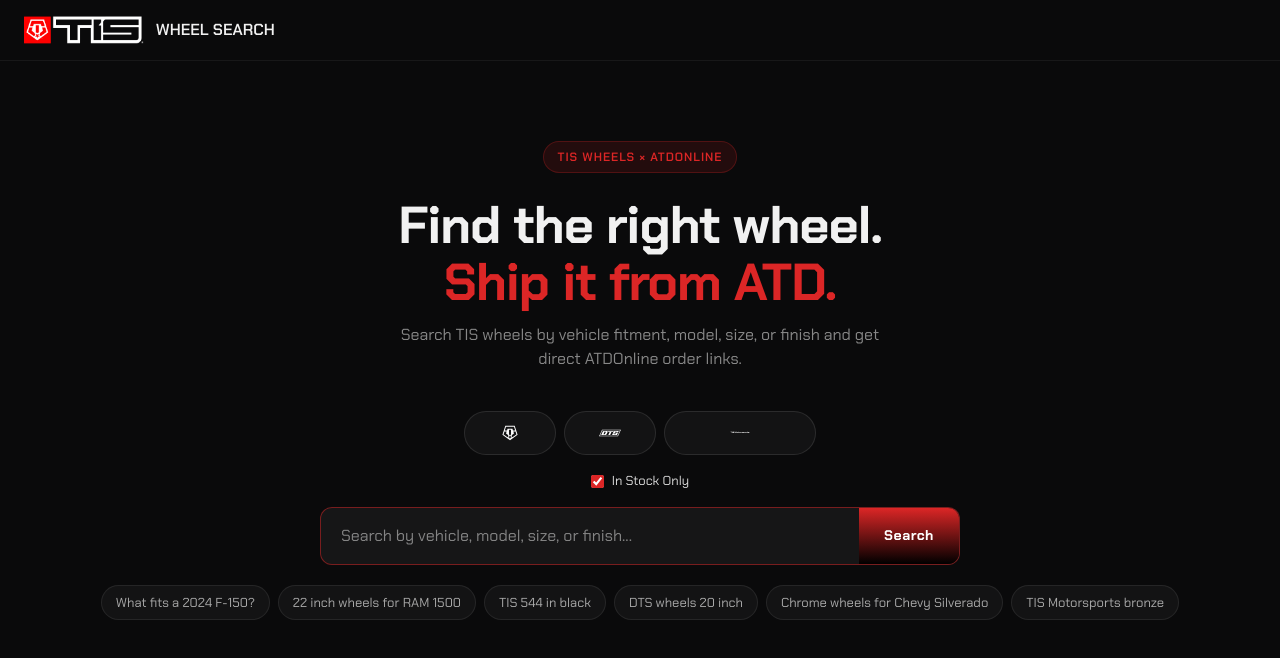
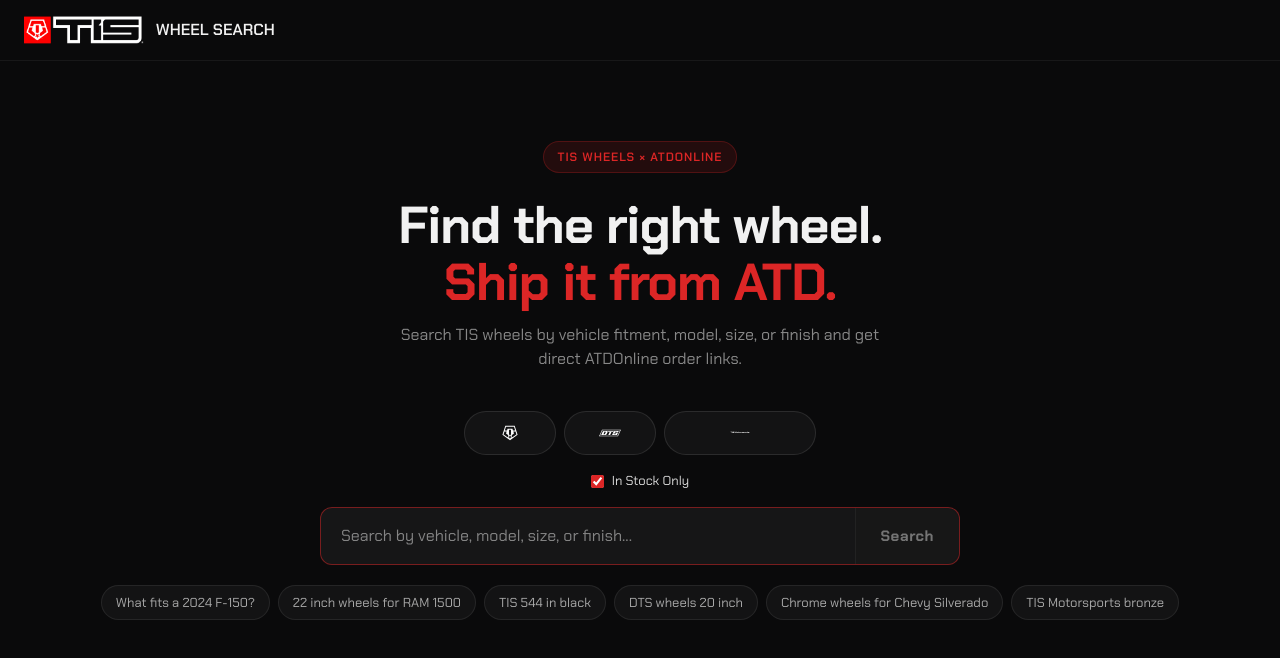
Before and after one commit to haythh/tis-dealer-tool, a Next.js app: page / in a window 1280 px wide. Shown: the top 658 px of the page. Built offline with nearby package versions, Linux system fonts and the light colour scheme.

Commit message:
ui: sliding fill button style

```diff
--- a/src/app/page.tsx
+++ b/src/app/page.tsx
@@ -63,9 +63,6 @@
   { name: 'TIS Motorsports', logo: '/tismotorsports-logo-white.svg', width: 108 },
 ]
 
-const RED_TO_BLACK_GRADIENT = 'linear-gradient(180deg, #dc2626 0%, #000000 100%)'
-const RED_TO_BLACK_GRADIENT_HOVER = 'linear-gradient(180deg, #ef4444 0%, #1f1f1f 100%)'
-
 function WheelCard({ wheel }: { wheel: Wheel }) {
   const [imgError, setImgError] = useState(false)
   const imageUrl = !imgError ? (wheel.ta_image_url || wheel.atd_image_url) : null
@@ -85,15 +82,17 @@
       : wheel.brand === 'DTS'
         ? '/dts-logo-white.svg'
         : wheel.brand === 'TIS Motorsports'
-          ? '/tismotorsports-logo-white.svg'
+          ? '/tismotorsports-word-logo.png'
           : null
 
   const brandLogoHeight =
     wheel.brand === 'TIS'
       ? 30
-      : wheel.brand === 'DTS' || wheel.brand === 'TIS Motorsports'
+      : wheel.brand === 'DTS'
         ? 45
-        : 30
+        : wheel.brand === 'TIS Motorsports'
+          ? 24
+          : 30
 
   return (
     <div
@@ -209,23 +208,15 @@
             href={wheel.atd_url}
             target="_blank"
             rel="noopener noreferrer"
+            className="btn-slide btn-slide-link"
             style={{
               display: 'block',
-              background: RED_TO_BLACK_GRADIENT,
-              color: '#fff',
               textAlign: 'center',
-              padding: '10px 16px',
-              borderRadius: '8px',
-              fontSize: '14px',
-              fontWeight: 600,
               textDecoration: 'none',
-              transition: 'background 0.2s',
               fontFamily: 'inherit',
             }}
-            onMouseEnter={e => (e.currentTarget.style.background = RED_TO_BLACK_GRADIENT_HOVER)}
-            onMouseLeave={e => (e.currentTarget.style.background = RED_TO_BLACK_GRADIENT)}
           >
-            Check Your Price on ATDOnline
+            <span style={{ position: 'relative', zIndex: 2 }}>Check Your Price on ATDOnline</span>
           </a>
         ) : (
           <div style={{
@@ -341,7 +332,60 @@
   }
 
   return (
-    <div ref={pageRef} style={{ minHeight: '100vh', background: '#0a0a0b', color: '#f1f1f1', fontFamily: 'inherit' }}>
+    <>
+      <style jsx global>{`
+        .btn-slide {
+          background: #1a1a1a;
+          color: #e8e8e8;
+          border: 1px solid rgba(255,255,255,0.1);
+          border-radius: 15px;
+          padding: 15px 25px;
+          font-weight: 700;
+          font-size: 15px;
+          box-shadow: 4px 8px 19px -3px rgba(0,0,0,0.27);
+          position: relative;
+          overflow: hidden;
+          z-index: 1;
+          transition: all 250ms;
+          cursor: pointer;
+        }
+
+        .btn-slide::before {
+          content: '';
+          position: absolute;
+          top: 0;
+          left: 0;
+          height: 100%;
+          width: 0;
+          border-radius: 15px;
+          background: #dc2626;
+          z-index: -1;
+          transition: all 250ms;
+        }
+
+        .btn-slide:hover {
+          color: #fff;
+        }
+
+        .btn-slide:hover::before {
+          width: 100%;
+        }
+
+        .btn-slide:disabled {
+          opacity: 0.45;
+          cursor: not-allowed;
+        }
+
+        .btn-slide:disabled::before {
+          width: 0;
+        }
+
+        .btn-slide-link {
+          display: block;
+          width: 100%;
+        }
+      `}</style>
+      <div ref={pageRef} style={{ minHeight: '100vh', background: '#0a0a0b', color: '#f1f1f1', fontFamily: 'inherit' }}>
       <header style={{
         borderBottom: '1px solid rgba(255,255,255,0.06)',
         padding: '16px 24px',
@@ -480,30 +524,30 @@
               <button
                 onClick={() => handleSearch()}
                 disabled={loading || !query.trim()}
+                className="btn-slide"
                 style={{
-                  background: loading ? '#555' : RED_TO_BLACK_GRADIENT,
-                  color: '#fff',
-                  border: 'none',
-                  padding: '12px 24px',
-                  cursor: loading ? 'not-allowed' : 'pointer',
-                  fontSize: '14px',
-                  fontWeight: 700,
+                  borderTopLeftRadius: 0,
+                  borderBottomLeftRadius: 0,
+                  borderTop: 'none',
+                  borderRight: 'none',
+                  borderBottom: 'none',
+                  boxShadow: 'none',
+                  minWidth: '100px',
                   fontFamily: 'inherit',
                   letterSpacing: '0.04em',
-                  transition: 'background 0.2s',
-                  minWidth: '100px',
+                  display: 'inline-flex',
+                  alignItems: 'center',
+                  justifyContent: 'center',
                 }}
-                onMouseEnter={e => { if (!loading) (e.currentTarget as HTMLButtonElement).style.background = RED_TO_BLACK_GRADIENT_HOVER }}
-                onMouseLeave={e => { if (!loading) (e.currentTarget as HTMLButtonElement).style.background = RED_TO_BLACK_GRADIENT }}
               >
                 {loading ? (
-                  <span style={{ display: 'flex', alignItems: 'center', gap: '6px' }}>
+                  <span style={{ display: 'flex', alignItems: 'center', gap: '6px', position: 'relative', zIndex: 2 }}>
                     <svg width="14" height="14" viewBox="0 0 24 24" fill="none" stroke="currentColor" strokeWidth="2.5" style={{ animation: 'spin 0.8s linear infinite' }}>
                       <path d="M21 12a9 9 0 11-6.219-8.56"/>
                     </svg>
                     <style>{`@keyframes spin { from { transform: rotate(0deg); } to { transform: rotate(360deg); } }`}</style>
                   </span>
-                ) : 'Search'}
+                ) : <span style={{ position: 'relative', zIndex: 2 }}>Search</span>}
               </button>
             </div>
           </div>
@@ -620,5 +664,6 @@
         )}
       </main>
     </div>
+    </>
   )
 }
```
Also changed, not shown: public/tismotorsports-word-logo.png (added).
